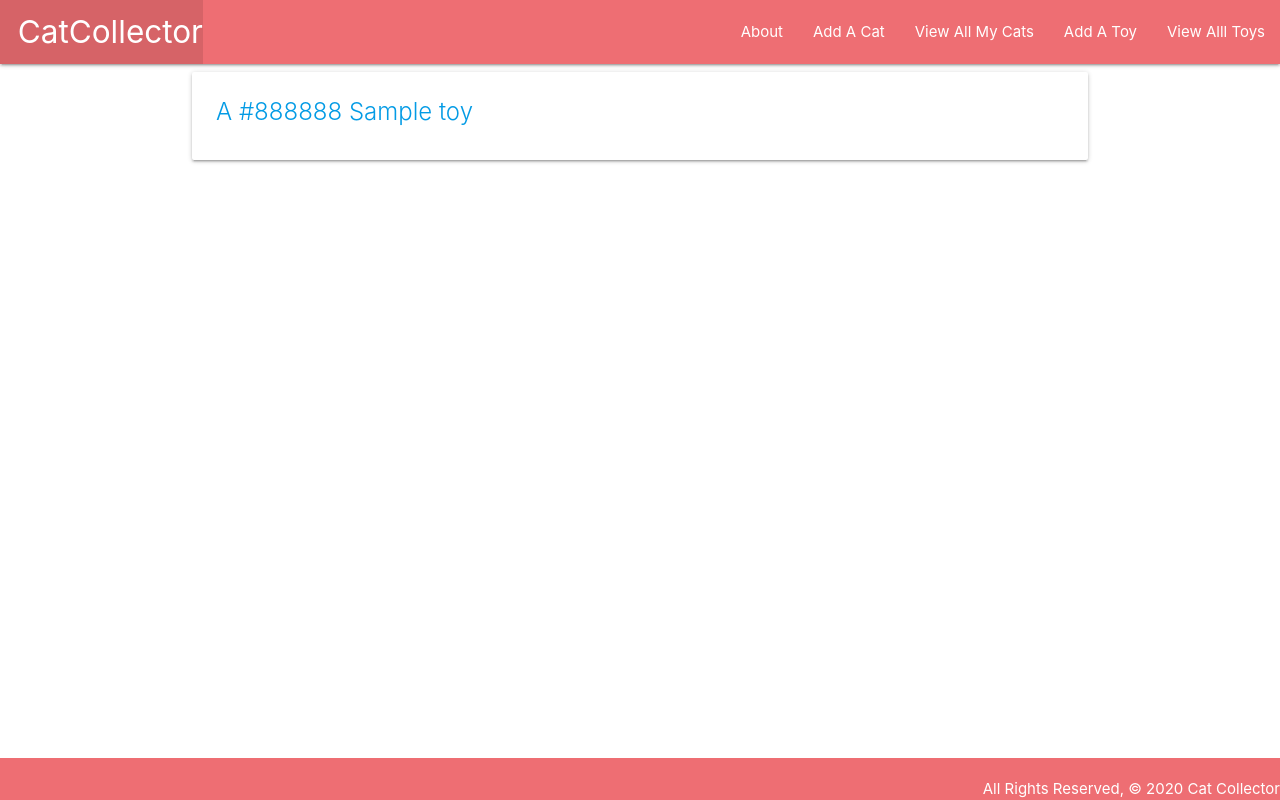
After one commit to hnorthcote/cat-collector, a Django app: page /toys/ in a window 1280 px wide. The commit adds this page. Run offline with Django 3.2, Linux system fonts and the light colour scheme; tables that the repository leaves empty hold one stand-in row (values such as "Sample post").

Commit message:
adds toys resource along with the cbvs

```diff
--- a/main_app/models.py
+++ b/main_app/models.py
@@ -1,6 +1,13 @@
 from django.db import models
 from django.urls import reverse
 # Create your models here.
+
+class Toy(models.Model):
+    name = models.CharField(max_length=50)
+    color = models.CharField(max_length=20)
+
+    def get_absolute_url(self):
+        return reverse('toy_detail', kwargs={'pk': self.id })
 
 class Cat(models.Model):
     name = models.CharField(max_length=100)
--- a/main_app/templates/base.html
+++ b/main_app/templates/base.html
@@ -20,6 +20,8 @@
                     <li><a href="{% url 'about' %}">About</a></li>
                     <li><a href="{% url 'cats_create' %}">Add A Cat</a></li>
                     <li><a href="{% url 'index' %}">View All My Cats</a></li>
+                    <li><a href="{% url 'toys_create' %}">Add A Toy</a></li>
+                    <li><a href="{% url 'toys_index' %}">View Alll Toys</a></li>
                 </ul>
             </div>
         </nav>
--- /dev/null
+++ b/main_app/templates/main_app/toy_list.html
@@ -0,0 +1,15 @@
+{% extends 'base.html' %}
+
+{% block content %}
+
+    {% for object in object_list %}
+        <div class="card">
+            <a href="{% url 'toy_detail' object.id %}">
+                <div class="card-content">
+                    <span class="card-title">A <span class="{{object.color.lower}}-text">{{object.color}}</span> {{ object.name }}</span>
+                </div>
+            </a>
+        </div>
+    {% endfor %}
+
+{% endblock %}
--- a/main_app/urls.py
+++ b/main_app/urls.py
@@ -9,4 +9,9 @@ urlpatterns = [
     path('cats/create/', views.CatCreate.as_view(), name='cats_create'),
     path('cats/<int:pk>/update/', views.CatUpdate.as_view(), name='cats_update'),
     path('cats/<int:pk>/delete/', views.CatDelete.as_view(), name='cats_delete'),
+    path('toys/create/', views.ToyCreate.as_view(), name='toys_create'),
+    path('toys/<int:pk>/update/', views.ToyUpdate.as_view(), name='toys_update'),
+    path('toys/<int:pk>/delete/', views.ToyDelete.as_view(), name='toys_delete'),
+    path('toys/<int:pk>/', views.ToyDetail.as_view(), name='toy_detail'),
+    path('toys/', views.ToyList.as_view(), name='toys_index'),
 ]
--- a/main_app/views.py
+++ b/main_app/views.py
@@ -1,8 +1,9 @@
 from django.shortcuts import render
 
 from django.views.generic.edit import CreateView, UpdateView, DeleteView
+from django.views.generic  import DetailView, ListView
 
-from .models import Cat
+from .models import Cat, Toy
 
 def home(request):
     return render(request, 'home.html')
@@ -29,3 +30,22 @@ class CatUpdate(UpdateView):
 class CatDelete(DeleteView):
     model = Cat
     success_url = '/cats/'
+
+class ToyCreate(CreateView):
+    model = Toy
+    fields = '__all__'
+
+class ToyDetail(DetailView):
+    model = Toy
+
+class ToyList(ListView):
+    model = Toy
+
+class ToyUpdate(UpdateView):
+    model = Toy
+    fields = '__all__'
+
+
+class ToyDelete(DeleteView):
+    model = Toy
+    success_url = '/toys/'
```
Also changed, not shown: main_app/templates/main_app/toy_confirm_delete.html (added, +15 -0 lines), main_app/templates/main_app/toy_detail.html (added, +17 -0 lines), main_app/templates/main_app/toy_form.html (added, +19 -0 lines), main_app/migrations/0002_toy.py (added).
